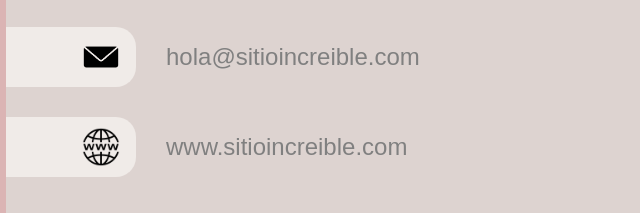
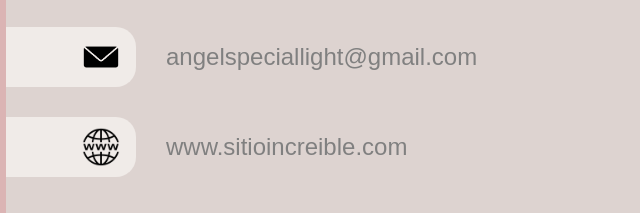
Before and after one commit to masamagica/MASA-MAGICA, a plain HTML site: page index.html in a window 1280 px wide. Shown: the part 3136-3349 px from the top of the page, 634-1274 px from the left. Drawn offline with Linux system fonts and the light colour scheme.

Commit message:
Update index.html

```diff
--- a/index.html
+++ b/index.html
@@ -119,7 +119,7 @@
                                 <img src="iconos/pngwing.com (2).png" alt="icono correo">
                             </div>
                         </div>
-                        <button onclick="window.location.href='mailto:correo@example.com'">hola@sitioincreible.com</button>
+                        <button onclick="window.location.href='angelspeciallight@gmail.com'">angelspeciallight@gmail.com</button>
                     </div>
                     <div class="iconos">
                         <div class="fondo-icono">
```
